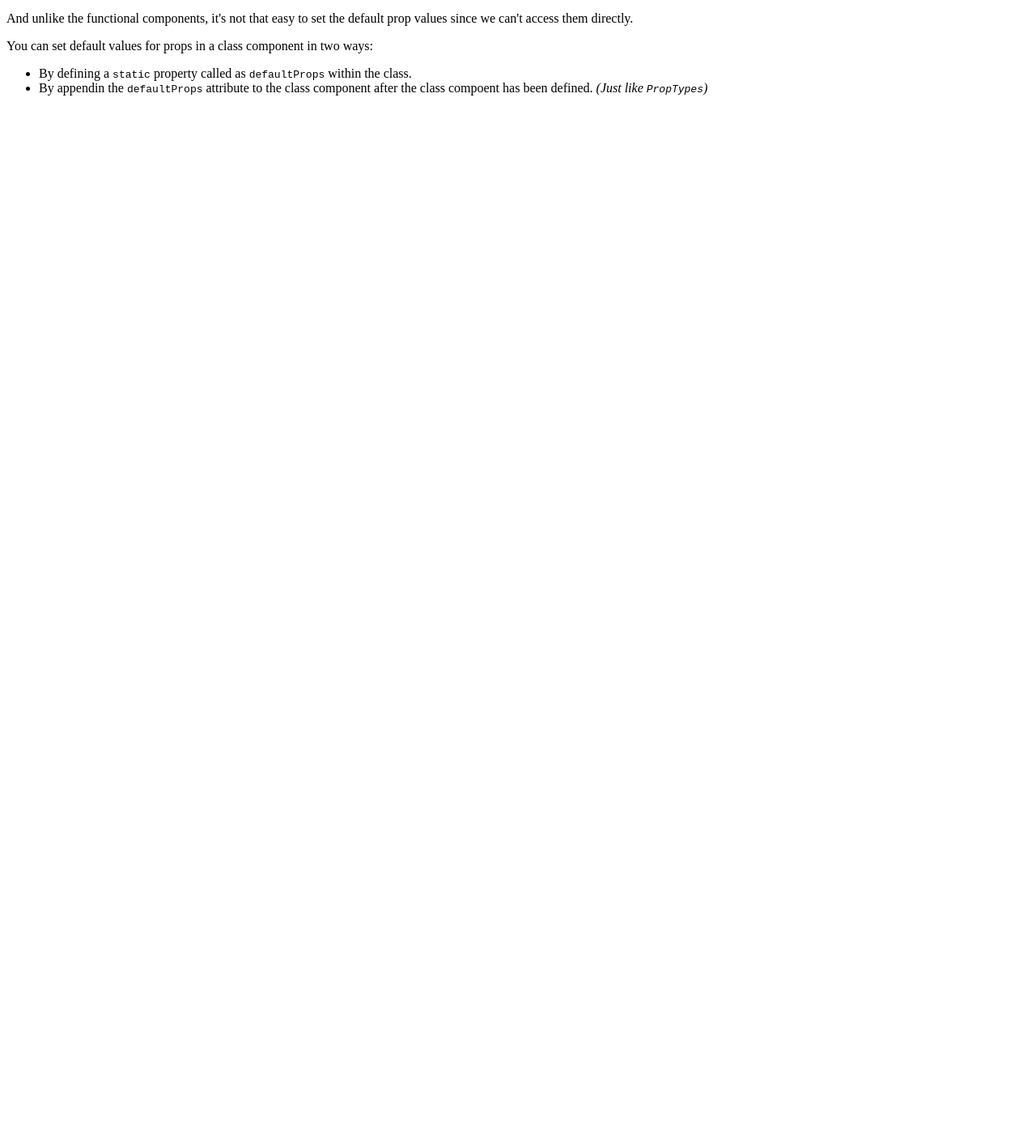
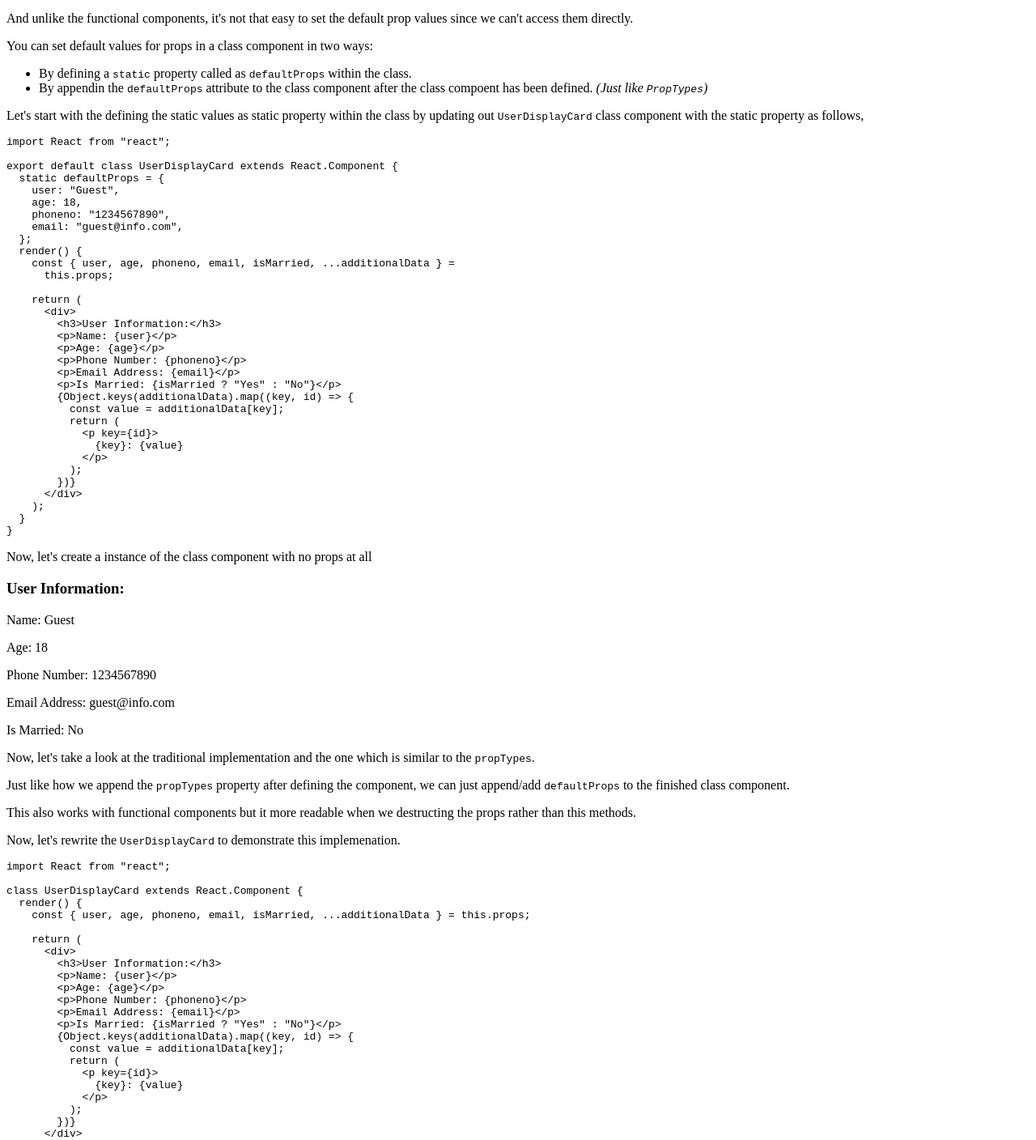
Before and after one commit to iamwatchdogs/Learning-React, a React (Vite) app: page / in a window 1280 px wide. Shown: the part 924-2332 px from the top of the page at 81% size. Before the commit the page ends 1058 px from the top, so only its background shows below. Built offline with nearby package versions, Linux system fonts and the light colour scheme.

Commit message:
Finished DefaultValue component

```diff
--- a/src/DefaultValue.jsx
+++ b/src/DefaultValue.jsx
@@ -1,4 +1,130 @@
 import React from "react";
+import {
+  UserDisplayCardWithStaticDefaultPropValues,
+  UserDisplayCardWithDefaultPropValues,
+} from "./UserDisplayCard";
+
+class StaticDefaultPropsExample extends React.Component {
+  render() {
+    const updateUserDisplayCardComponent = `import React from "react";
+
+export default class UserDisplayCard extends React.Component {
+  static defaultProps = {
+    user: "Guest",
+    age: 18,
+    phoneno: "1234567890",
+    email: "guest@info.com",
+  };
+  render() {
+    const { user, age, phoneno, email, isMarried, ...additionalData } =
+      this.props;
+
+    return (
+      <div>
+        <h3>User Information:</h3>
+        <p>Name: {user}</p>
+        <p>Age: {age}</p>
+        <p>Phone Number: {phoneno}</p>
+        <p>Email Address: {email}</p>
+        <p>Is Married: {isMarried ? "Yes" : "No"}</p>
+        {Object.keys(additionalData).map((key, id) => {
+          const value = additionalData[key];
+          return (
+            <p key={id}>
+              {key}: {value}
+            </p>
+          );
+        })}
+      </div>
+    );
+  }
+}`;
+
+    return (
+      <>
+        <p>
+          Let{"'"}s start with the defining the static values as static property
+          within the class by updating out <code>UserDisplayCard</code> class
+          component with the static property as follows,
+        </p>
+        <pre>
+          <code>{updateUserDisplayCardComponent}</code>
+        </pre>
+        <p>
+          Now, let{"'"}s create a instance of the class component with no props
+          at all
+        </p>
+        <UserDisplayCardWithStaticDefaultPropValues />
+      </>
+    );
+  }
+}
+
+class DefaultPropsExample extends React.Component {
+  render() {
+    const rewrittenUserDisplayCard = `import React from "react";
+
+class UserDisplayCard extends React.Component {
+  render() {
+    const { user, age, phoneno, email, isMarried, ...additionalData } = this.props;
+
+    return (
+      <div>
+        <h3>User Information:</h3>
+        <p>Name: {user}</p>
+        <p>Age: {age}</p>
+        <p>Phone Number: {phoneno}</p>
+        <p>Email Address: {email}</p>
+        <p>Is Married: {isMarried ? "Yes" : "No"}</p>
+        {Object.keys(additionalData).map((key, id) => {
+          const value = additionalData[key];
+          return (
+            <p key={id}>
+              {key}: {value}
+            </p>
+          );
+        })}
+      </div>
+    );
+  }
+}
+UserDisplayCard.defaultProps = {
+  user: "Guest",
+  age: 18,
+  phoneno: "1234567890",
+  email: "guest@info.com",
+};
+`;
+
+    return (
+      <>
+        <p>
+          Now, let{"'"}s take a look at the traditional implementation and the
+          one which is similar to the <code>propTypes</code>.
+        </p>
+        <p>
+          Just like how we append the <code>propTypes</code> property after
+          defining the component, we can just append/add{" "}
+          <code>defaultProps</code> to the finished class component.
+        </p>
+        <p>
+          This also works with functional components but it more readable when
+          we destructing the props rather than this methods.
+        </p>
+        <p>
+          Now, let{"'"}s rewrite the <code>UserDisplayCard</code> to demonstrate
+          this implemenation.
+        </p>
+        <pre>
+          <code>{rewrittenUserDisplayCard}</code>
+        </pre>
+        <p>Now, let{"'"}s create an Instance of the component...</p>
+        <UserDisplayCardWithDefaultPropValues />
+        <p>And as we see nothing has changed. It still remain the same,</p>
+      </>
+    );
+  }
+}
 
 export default class DefaultValue extends React.Component {
   render() {
@@ -27,9 +153,17 @@ export default class DefaultValue extends React.Component {
       </>
     );
 
+    const Example = () => (
+      <>
+        <StaticDefaultPropsExample />
+        <DefaultPropsExample />
+      </>
+    );
+
     return (
       <>
         <Descripition />
+        <Example />
       </>
     );
   }
```
